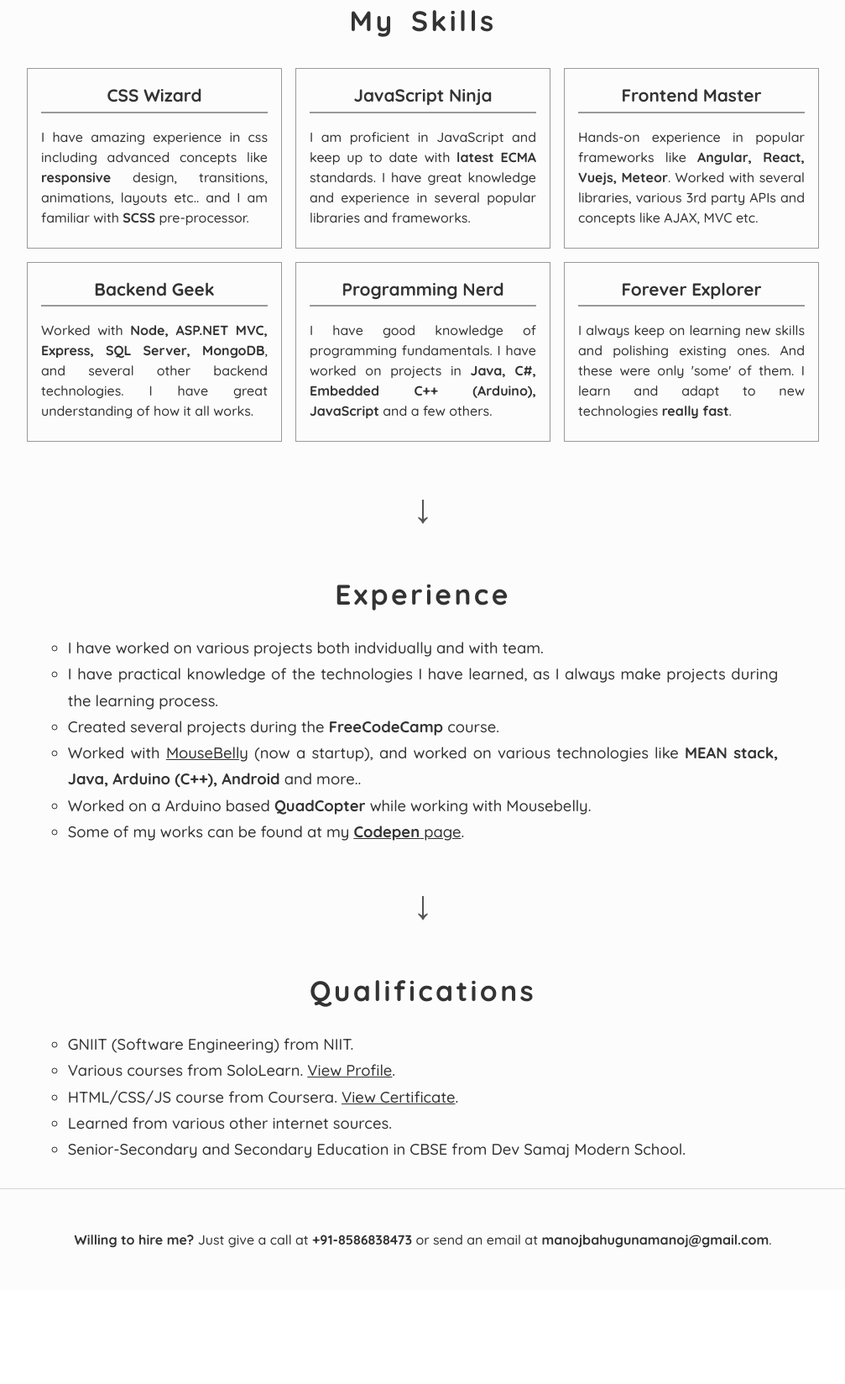
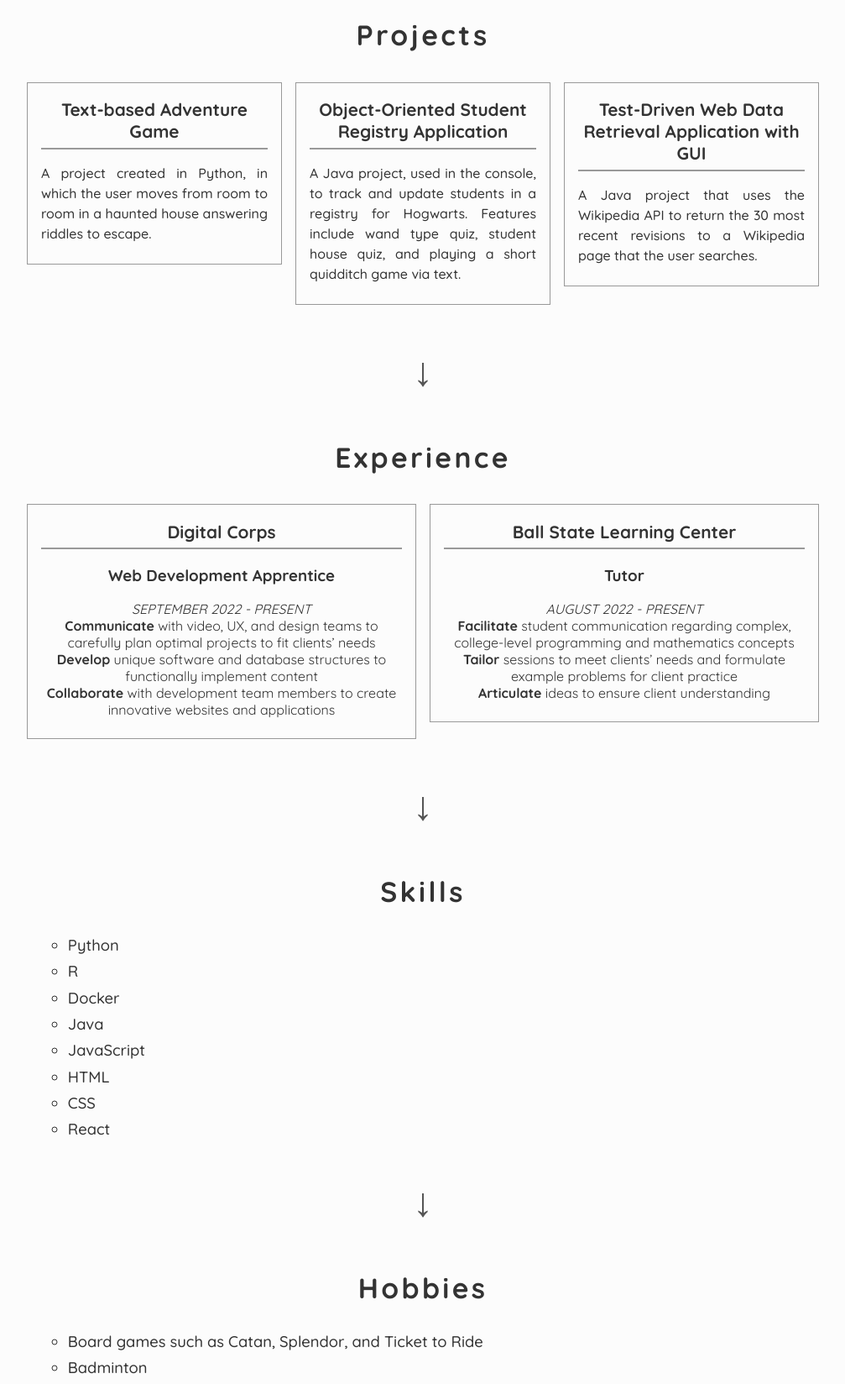
Before and after one commit to connorvessely/connorvessely.github.io, a plain HTML site: page index.html in a window 1280 px wide. Shown: the part 949-2597 px from the top of the page at 84% size, without its empty margins (136-1143 px from the left). Before the commit the page ends 2485 px from the top, so only its background shows below. Drawn offline with Linux system fonts and the light colour scheme.

Commit message:
Final commit

```diff
--- a/index.html
+++ b/index.html
@@ -11,13 +11,12 @@
 
         <div class="container">
 
-            <input class="selection-input" id="PortfolioSelect" type="radio" name="SelectionInput"/>
-            <label class="selection-btn" for="PortfolioSelect">Portfolio</label>
+
             <input class="selection-input" id="ResumeSelect" type="radio" name="SelectionInput" checked/>
             <label class="selection-btn" for="ResumeSelect">Resume</label>
 
             <header>
-              <h1 class="page-heading">Manoj Bahuguna</h1>
+              <h1 class="page-heading">Connor Vessely</h1>
               <div class="portfolio-content">
                 <h4>Explore Projects I Made</h4>
                 <h1>( IN PROGRESS )</h1>
@@ -25,10 +24,9 @@
               <div class="resume-content">
                 <div class="info-container">
                   <strong>
-                    <a class="link info-text" href="tel:+91-8586838473">+91-8586838473</a>
-                    <span class="info-text">New Delhi-110044, India</span>
-                    <a class="link info-text" target="_blank" href="https://codepen.io/ManojBahuguna">codepen.io/ManojBahuguna</a>
-                    <a class="link info-text" href="mailto:manojbahugunamanoj@gmail.com">manojbahugunamanoj@gmail.com</a>
+                    <a class="link info-text" href="tel:+12192412671">219-241-2671</a>
+                    <a class="link info-text" target="_blank" href="linkedin.com/in/connor-vessely">linkedin.com/in/connor-vessely</a>
+                    <a class="link info-text" href="mailto:connorvessely@gmail.com">connorvessely@gmail.com</a>
                   </strong>
                 </div>
               </div>
@@ -83,68 +81,109 @@
 
               <section class="page-section resume-content">
                 <div class="section-content">
-                  <h2 class="section-heading">About Me</h2>
-                  <p class="para">I have a great passion for software development. After creating many projects I have earned good experience in various technologies. I give my 100% to any project or task I work on. With experience I have earned confidence and proficiency in what I do.</p>
+                  <h2 class="section-heading">Education</h2>
+                  <div class="grid">
+                    <div class="grid-item">
+                      <h3 class="grid-title">Ball State University</h3>
+                      <p class="grid-info">
+                        <h3>B.S. in Computer Science</h3>
+                        <i>August 2021 - PRESENT</i><br>
+                        <b>Concentration:</b> Data Analytics and Machine Learning<br>
+                        <b>Minor:</b> Mathematics<br>
+                        <b>GPA:</b> 4.0<br>
+                        </p>
+                    </div>
+                    <div class="grid-item">
+                        <h3 class="grid-title">Wheeler High School</h3>
+                        <p class="grid-info">
+                          <h3>Indiana Honors Diploma</h3>
+                          <i>Graduated in May 2021</i><br>
+                          <b>GPA:</b> 4.2<br>
+                          <b>Honors:</b> Summa Cum Laude
+                          </p>
+                      </div>
+                  </div>
+                </p>
                 </div>
 
                 <div class="section-content">
-                  <h2 class="section-heading">My Skills</h2>
+                    <h2 class="section-heading">Projects</h2>
+                    <div class="grid">
+                      <div class="grid-item">
+                        <h3 class="grid-title">Text-based Adventure Game</h3>
+                        <p class="grid-info">
+                            A project created in Python, in which the user moves from room to room in a haunted house answering riddles to escape.
+                        </p>
+                      </div>
+                      <div class="grid-item">
+                        <h3 class="grid-title">Object-Oriented Student Registry Application</h3>
+                        <p class="grid-info">
+                            A Java project, used in the console, to track and update students in a registry for Hogwarts. Features include wand type quiz, student house quiz, and playing a short quidditch game via text.
+                        </p>
+                      </div>
+                      <div class="grid-item">
+                        <h3 class="grid-title">Test-Driven Web Data Retrieval Application with GUI</h3>
+                        <p class="grid-info">
+                            A Java project that uses the Wikipedia API to return the 30 most recent revisions to a Wikipedia page that the user searches.
+                        </p>
+                      </div>
+                    </div>
+                  </div>
+
+                <div class="section-content">
+                  <h2 class="section-heading">Experience</h2>
                   <div class="grid">
                     <div class="grid-item">
-                      <h3 class="grid-title">CSS Wizard</h3>
-                      <p class="grid-info">I have amazing experience in css including advanced concepts like <strong>responsive</strong> design, transitions, animations, layouts etc.. and I am familiar with <strong>SCSS</strong> pre-processor.</p>
+                      <h3 class="grid-title">Digital Corps</h3>
+                      <p class="grid-info">
+                        <h3>Web Development Apprentice</h3>
+                        <i>SEPTEMBER 2022 - PRESENT</i><br>
+                        <b>Communicate</b> with video, UX, and design teams to carefully plan optimal projects to fit clients’ needs <br>
+                        <b>Develop</b> unique software and database structures to functionally implement content <br>
+                        <b>Collaborate</b> with development team members to create innovative websites and applications <br>
+                        </p>
                     </div>
                     <div class="grid-item">
-                      <h3 class="grid-title">JavaScript Ninja</h3>
-                      <p class="grid-info">I am proficient in JavaScript and keep up to date with <strong>latest ECMA</strong> standards. I have great knowledge and experience in several popular libraries and frameworks.</p>
-                    </div>
-                    <div class="grid-item">
-                      <h3 class="grid-title">Frontend Master</h3>
-                      <p class="grid-info">Hands-on experience in popular frameworks like <strong>Angular, React, Vuejs, Meteor</strong>. Worked with several libraries, various 3rd party APIs and concepts like AJAX, MVC etc.</p>
-                    </div>
-                    <div class="grid-item">
-                      <h3 class="grid-title">Backend Geek</h3>
-                      <p class="grid-info">Worked with <strong>Node, ASP.NET MVC, Express, SQL Server, MongoDB</strong>, and several other backend technologies. I have great understanding of how it all works.</p>
-                    </div>
-                    <div class="grid-item">
-                      <h3 class="grid-title">Programming Nerd</h3>
-                      <p class="grid-info">I have good knowledge of programming fundamentals. I have worked on projects in <strong>Java, C#, Embedded C++ (Arduino), JavaScript</strong> and a few others.</p>
-                    </div>
-                    <div class="grid-item">
-                      <h3 class="grid-title">Forever Explorer</h3>
-                      <p class="grid-info">I always keep on learning new skills and polishing existing ones. And these were only 'some' of them. I learn and adapt to new technologies <strong>really fast</strong>.</p>
+                      <h3 class="grid-title">
+                        Ball State Learning Center</h3>
+                      <p class="grid-info">
+                        <h3>Tutor</h3>
+                        <i>AUGUST 2022 - PRESENT</i><br>
+                    <b>Facilitate</b> student communication regarding complex, college-level programming and mathematics concepts
+                    <br><b>Tailor</b> sessions to meet clients’ needs and formulate example problems for client practice
+                    <br><b>Articulate</b> ideas to ensure client understanding
+
+                      </p>
                     </div>
                   </div>
                 </div>
 
                 <section class="section-content">
-                  <h2 class="section-heading">Experience</h2>
+                  <h2 class="section-heading">Skills</h2>
                   <ul class="list">
-                  <li>I have worked on various projects both indvidually and with team.</li>
-                  <li>I have practical knowledge of the technologies I have learned, as I always make projects during the learning process.</li>
-                  <li>Created several projects during the <strong>FreeCodeCamp</strong> course.</li>
-                  <li>Worked with <a class="link" target="_blank" href="http://www.mousebelly.com/">MouseBelly</a> (now a startup), and worked on various technologies like <strong>MEAN stack, Java, Arduino (C++), Android </strong> and more..</li>
-                  <li>Worked on a Arduino based <strong>QuadCopter</strong> while working with Mousebelly.</li>
-                  <li>Some of my works can be found at my <a class="link" target="_blank" href="https://codepen.io/ManojBahuguna"><strong>Codepen</strong> page</a>.</li>
+                  <li>Python </li>
+                  <li>R</li>
+                  <li>Docker</li>
+                  <li>Java</li>
+                  <li>JavaScript</li>
+                  <li>HTML</li>
+                  <li>CSS</li>
+                  <li>React</li>
                   </ul>
                 </section>
 
                 <section class="section-content">
-                  <h2 class="section-heading">Qualifications</h2>
+                  <h2 class="section-heading">Hobbies</h2>
                   <ul class="list">
-                    <li>GNIIT (Software Engineering) from NIIT.</li>
-                    <li>Various courses from SoloLearn. <a class="link" target="_blank" href="https://www.sololearn.com/Profile/485725">View Profile</a>.</li>
-                    <li>HTML/CSS/JS course from Coursera. <a class="link" target="_blank" href="https://www.coursera.org/account/accomplishments/records/C2J8NH6HRRF8">View Certificate</a>.</li>
-                    <li>Learned from various other internet sources.</li>
-                    <li>Senior-Secondary and Secondary Education in CBSE from Dev Samaj Modern School.</li>
+                    <li>Board games such as Catan, Splendor, and Ticket to Ride</li>
+                    <li>Badminton</li>
+                    <li>Frisbee</li>
+                    <li>Crocheting</li>
                   </ul>
                 </section>
 
               </section>
             </main>
-            <footer>
-              <p><strong>Willing to hire me?</strong> Just give a call at <strong><a class="link" href="tel:+91-8586838473">+91-8586838473</a></strong> or send an email at <strong><a class="link" href="mailto:manojbahugunamanoj@gmail.com">manojbahugunamanoj@gmail.com</a></strong>.</p>
-            </footer>
           </div>
           </body>
 </html>
```
